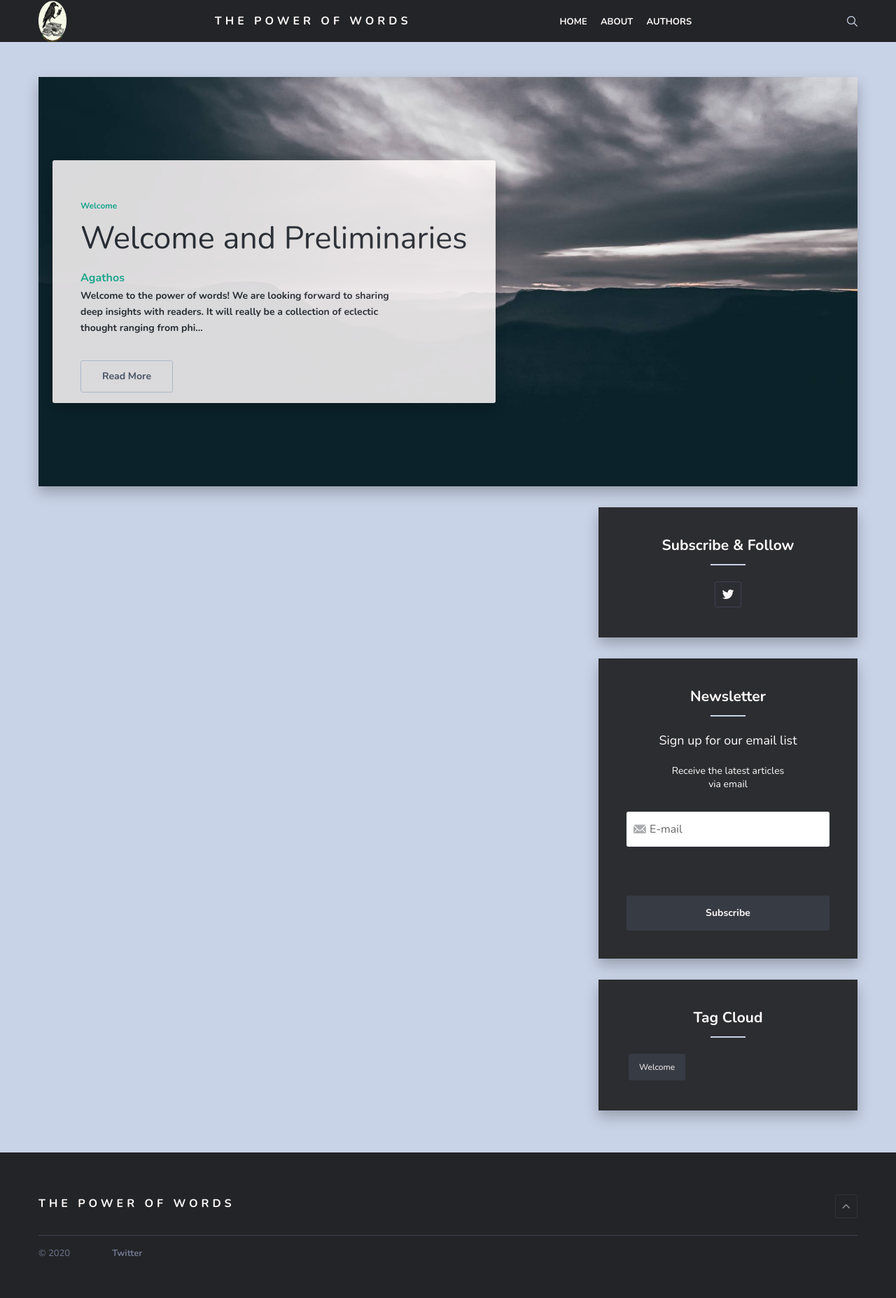
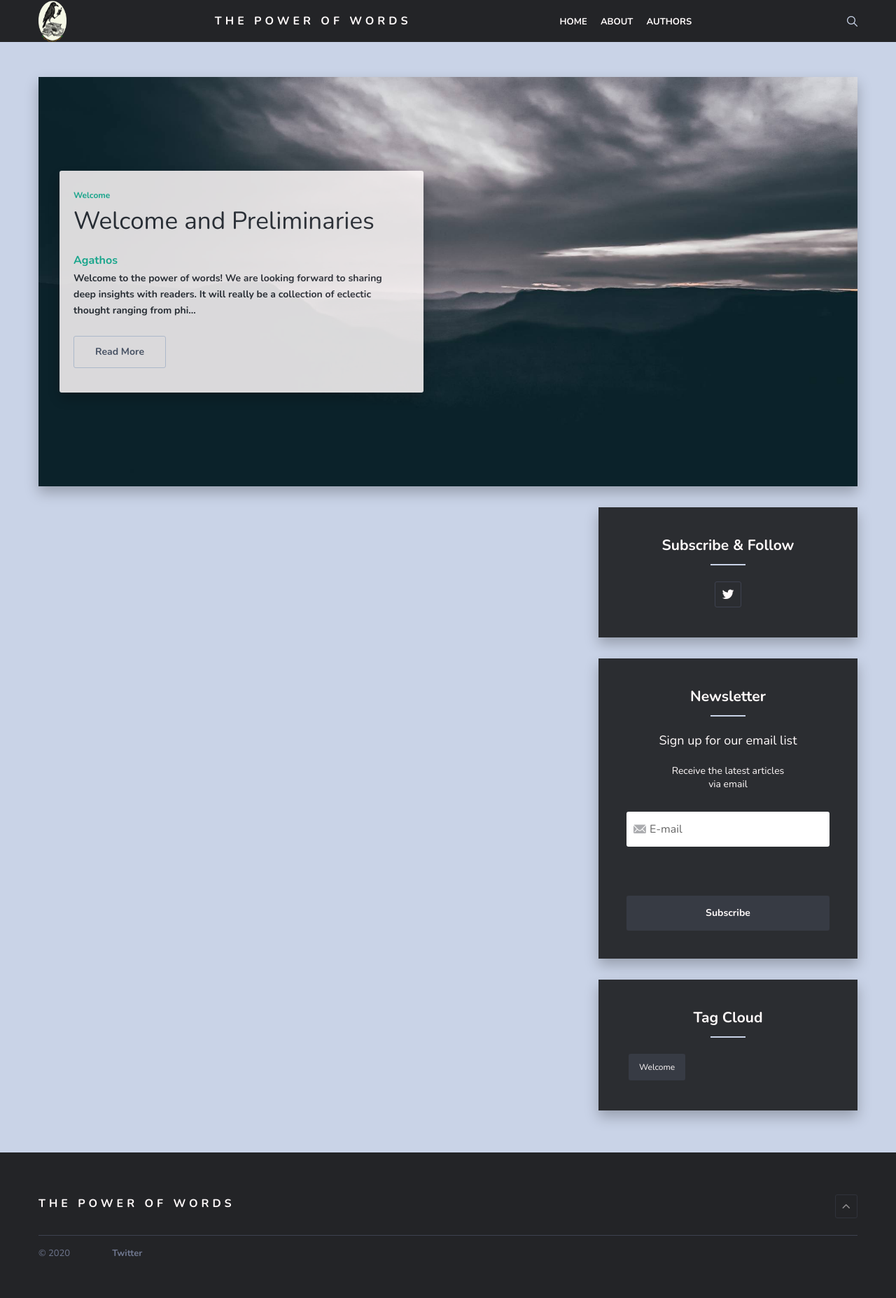
Before and after one commit to kintoun-9k/kintoun-9k.github.io, a Jekyll site: the page built from index.html, in a window 1280 px wide. Shown: the whole page at 70% size. Built offline with Jekyll 4.4.1, drawn with Linux system fonts in a browser that asks for light colours; nearby versions of some CDN libraries; the list of posts is cut into pages by our own code.

Commit message:
mobile display edits

```diff
--- a/_sass/4-layouts/_home.scss
+++ b/_sass/4-layouts/_home.scss
@@ -218,12 +218,14 @@
     }
   }
   .article-content-first {
-    padding: 20px;
+    // padding: 20px 20px 20px 20px;
     color: darken($background, 5%);
 // Added below to accomodate for different color background images //
+    // display: flex;
+    // align-items: center;
     position: relative;
-    left: 20px;
     background: $snow;
+    margin: 30px 20px 30px 30px;
     opacity: 0.85;
     font-weight: bold;
     box-shadow: 0 9px 18px 0 rgba(0, 0, 0, .25);
@@ -231,8 +233,8 @@
     transition: $global-transition;
 //end added material //
     .article-tag {
-      position: relative;
-      bottom: 10px;
+      // position: relative;
+      // bottom: 10px;
       .tag {
         font-size: 12px;
       }
@@ -419,15 +421,18 @@
 
 
 // Media ~ Theshold given by min-width below...
-@media only screen and (min-width: 576px) {
+@media only screen and (min-width: 200px) {
   .article-first {
     .article-content-first {
+      padding: 20px 20px 20px 20px;
+      margin: 10px 30px 10px 30px;
       .article-title {
-        font-size: 45px;
+        font-size: 35px;
         line-height: 45px;
       }
       .article-excerpt {
-        margin-bottom: 50px;
+        margin-bottom: 40px;
+	margin-right: 40px;
       }
     }
   }
@@ -458,7 +463,8 @@
 @media only screen and (min-width: 768px) {
   .article-first {
     .article-content-first {
-      padding: 60px 40px 0;
+      padding: 20px 10px 20px 20px;
+      // background-position: center;
     }
   }
 }
```
